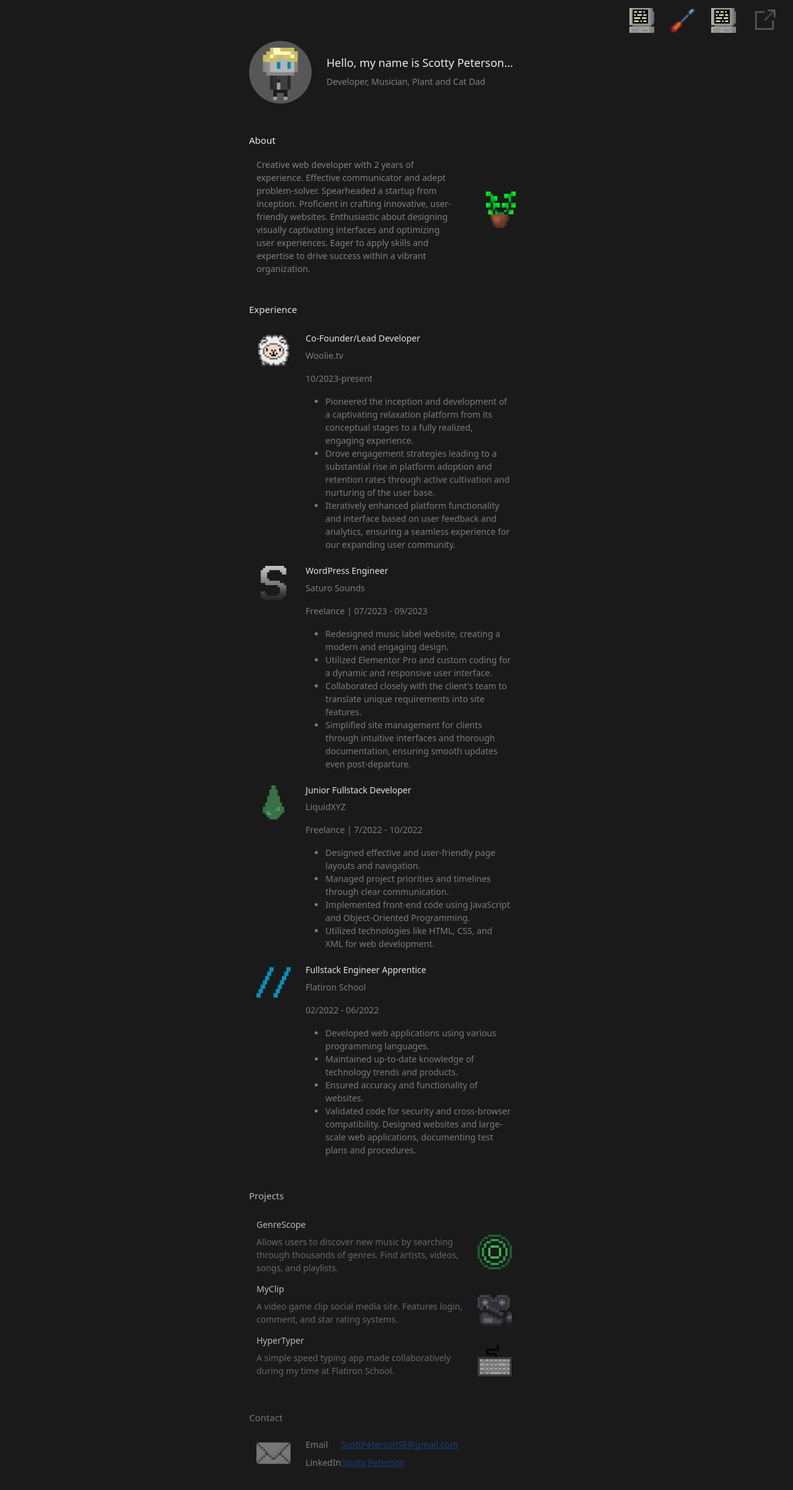
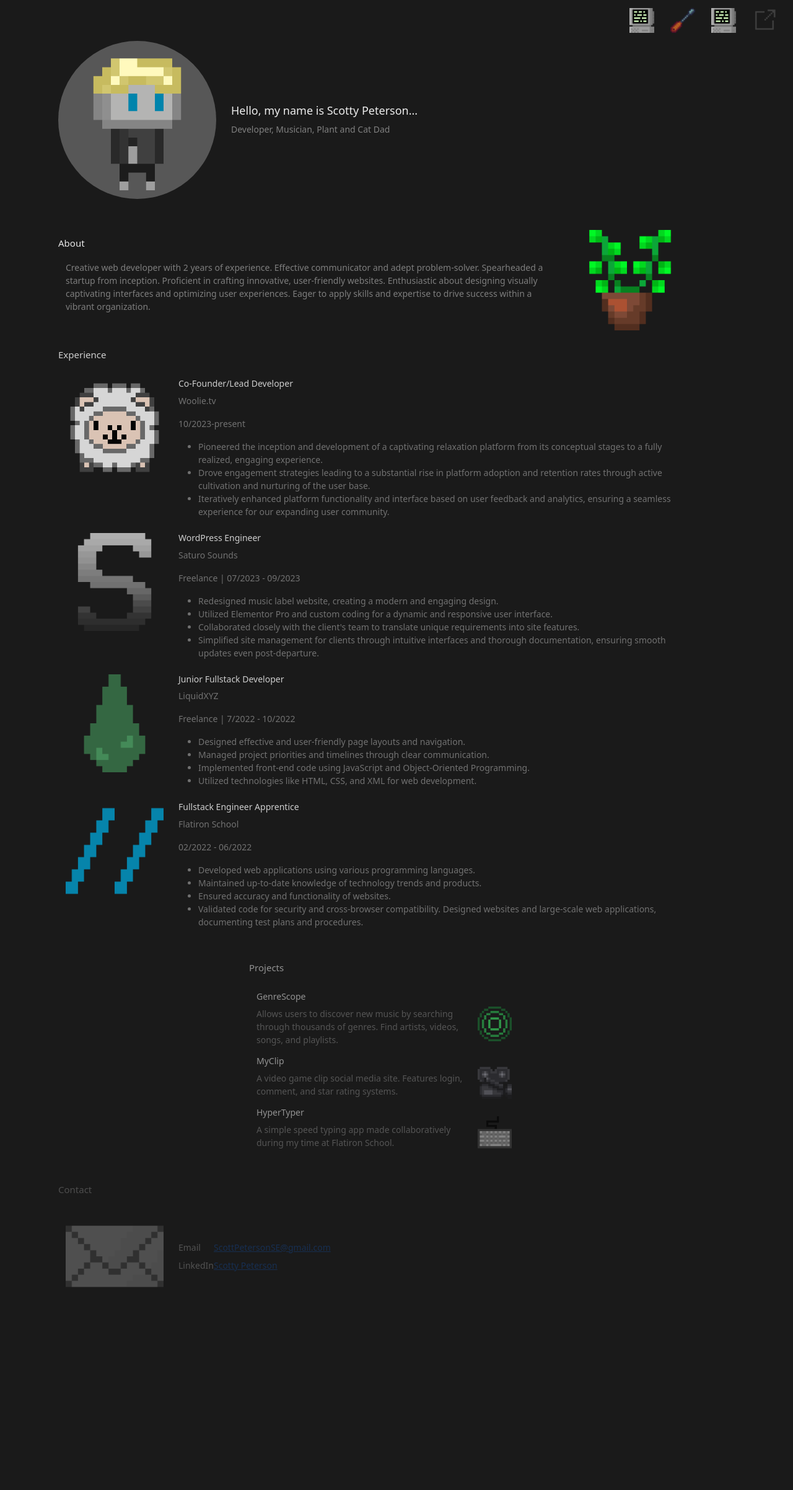
Before and after one commit to Scottsdaaale/Porfolio-Site, a React (Create React App) app: page / in a window 1280 px wide. Shown: the whole page at 62% size. After the commit the page ends 2136 px from the top, so only its background shows below. Built offline with nearby package versions, Linux system fonts and the light colour scheme.

Commit message:
removed unused styling

```diff
--- a/src/components/Developer/About.jsx
+++ b/src/components/Developer/About.jsx
@@ -9,7 +9,7 @@
   const plantImage = useImageToggle(plantPng, plantGif);
 
   return (
-    <Container style={{ maxWidth: "500px", marginBottom: "30px" }}>
+    <Container style={{ marginBottom: "30px" }}>
       <Row className="d-flex align-items-center">
         <Col xs={9} md={7} lg={9}>
           <h2 style={{ marginBottom: "20px" }}>About</h2>
--- a/src/components/Developer/Contact.jsx
+++ b/src/components/Developer/Contact.jsx
@@ -41,7 +41,7 @@
   const contactImage = useImageToggle(contactPng, contactGif);
 
   return (
-    <Container style={{ maxWidth: "500px", marginBottom: "30px" }}>
+    <Container style={{ marginBottom: "30px" }}>
       <h2 style={{ marginBottom: "20px" }}>Contact</h2>
       <Container>
         <Row className="d-flex align-items-center">
--- a/src/components/Developer/Experience.jsx
+++ b/src/components/Developer/Experience.jsx
@@ -2,8 +2,8 @@
 import { Container, Row, Col } from "react-bootstrap";
 import { Tooltip } from "react-tooltip";
 import useImageToggle from "../useImageToggle";
-import wooliePng from "../../images/Woolie.png"
-import woolieGif from "../../images/Woolie.gif"
+import wooliePng from "../../images/Woolie.png";
+import woolieGif from "../../images/Woolie.gif";
 import saturoPng from "../../images/Saturo.png";
 import saturoGif from "../../images/Saturo.gif";
 import liquidPng from "../../images/Liquid2.png";
@@ -22,7 +22,6 @@
   link,
   tooltipContent,
 }) {
-
   const jobImage = useImageToggle(png, gif);
 
   return (
@@ -74,14 +73,12 @@
       responsibilities: [
         "Pioneered the inception and development of a captivating relaxation platform from its conceptual stages to a fully realized, engaging experience.",
         "Drove engagement strategies leading to a substantial rise in platform adoption and retention rates through active cultivation and nurturing of the user base.",
-        "Iteratively enhanced platform functionality and interface based on user feedback and analytics, ensuring a seamless experience for our expanding user community."
-
+        "Iteratively enhanced platform functionality and interface based on user feedback and analytics, ensuring a seamless experience for our expanding user community.",
       ],
       png: wooliePng,
       gif: woolieGif,
       link: "https://www.woolie.tv",
       tooltipContent: "woolie.tv",
-
     },
     {
       company: "Saturo Sounds",
@@ -130,11 +127,9 @@
     },
   ];
   return (
-    <Container style={{ maxWidth: "500px", marginBottom: "30px" }}>
+    <Container style={{ marginBottom: "30px" }}>
       <h2 style={{ marginBottom: "30px" }}>Experience</h2>
-
       <Tooltip id="my-tooltip" />
-
       {jobData.map((job, index) => (
         <Job
           key={index}
--- a/src/components/Developer/Intro.jsx
+++ b/src/components/Developer/Intro.jsx
@@ -7,7 +7,7 @@
 
   return (
     <Container
-      style={{ maxWidth: "500px", marginTop: "", marginBottom: "50px" }}
+      style={{ marginTop: "", marginBottom: "50px" }}
     >
       <Row className="align-items-center justify-content-center">
         <Col xs={4} md={3} lg={3}>
```
